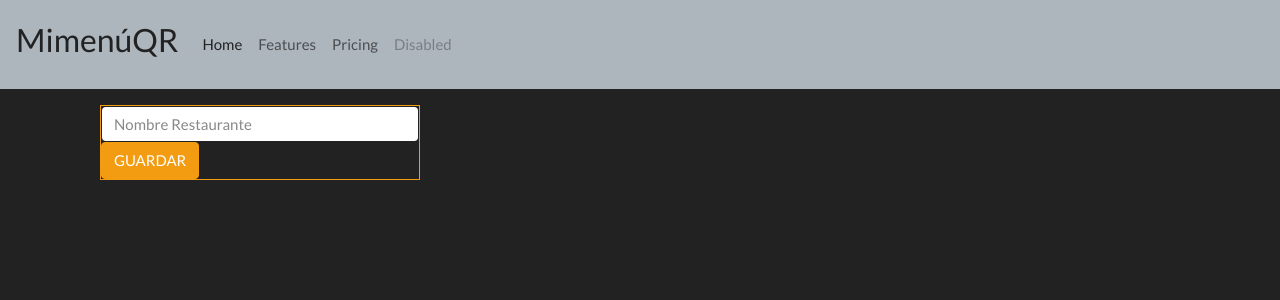
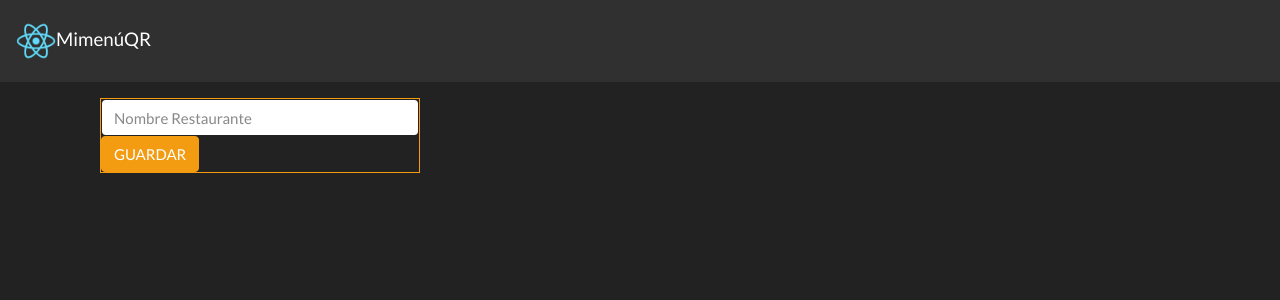
Before and after one commit to acdiaz37/mimenuqr, a React (Create React App) app: page /app in a window 1280 px wide. Shown: the top 300 px of the page. Built offline with nearby package versions, Linux system fonts and the light colour scheme.

Commit message:
Update Navbar.js
arreglando el navbar

```diff
--- a/src/components/Navbar.js
+++ b/src/components/Navbar.js
@@ -3,43 +3,12 @@ import React from "react";
 const Navbar = () => {
   return (
     <>
-      <nav className="navbar navbar-expand-lg navbar-light bg-light">
-        <a className="navbar-brand" href="#">
-          <h3>MimenúQR</h3>
-        </a>
-        <button
-          className="navbar-toggler"
-          type="button"
-          data-toggle="collapse"
-          data-target="#navbarNavAltMarkup"
-          aria-controls="navbarNavAltMarkup"
-          aria-expanded="false"
-          aria-label="Toggle navigation"
-        >
-          <span className="navbar-toggler-icon"></span>
-        </button>
-        <div className="collapse navbar-collapse" id="navbarNavAltMarkup">
-          <div className="navbar-nav">
-            <a className="nav-item nav-link active" href="#">
-              Home <span className="sr-only">(current)</span>
-            </a>
-            <a className="nav-item nav-link" href="#">
-              Features
-            </a>
-            <a className="nav-item nav-link" href="#">
-              Pricing
-            </a>
-            <a
-              className="nav-item nav-link disabled"
-              href="#"
-              tabIndex="-1"
-              aria-disabled="true"
-            >
-              Disabled
-            </a>
-          </div>
-        </div>
-      </nav>
+    <nav className="navbar navbar-dark bg-dark">
+      <a href="#!" className="navbar-brand">
+        <img src={process.env.PUBLIC_URL + '/images/menu.png'} width="40" alt="logo"/>
+            MimenúQR
+      </a>
+    </nav>
     </>
   );
 };
```
